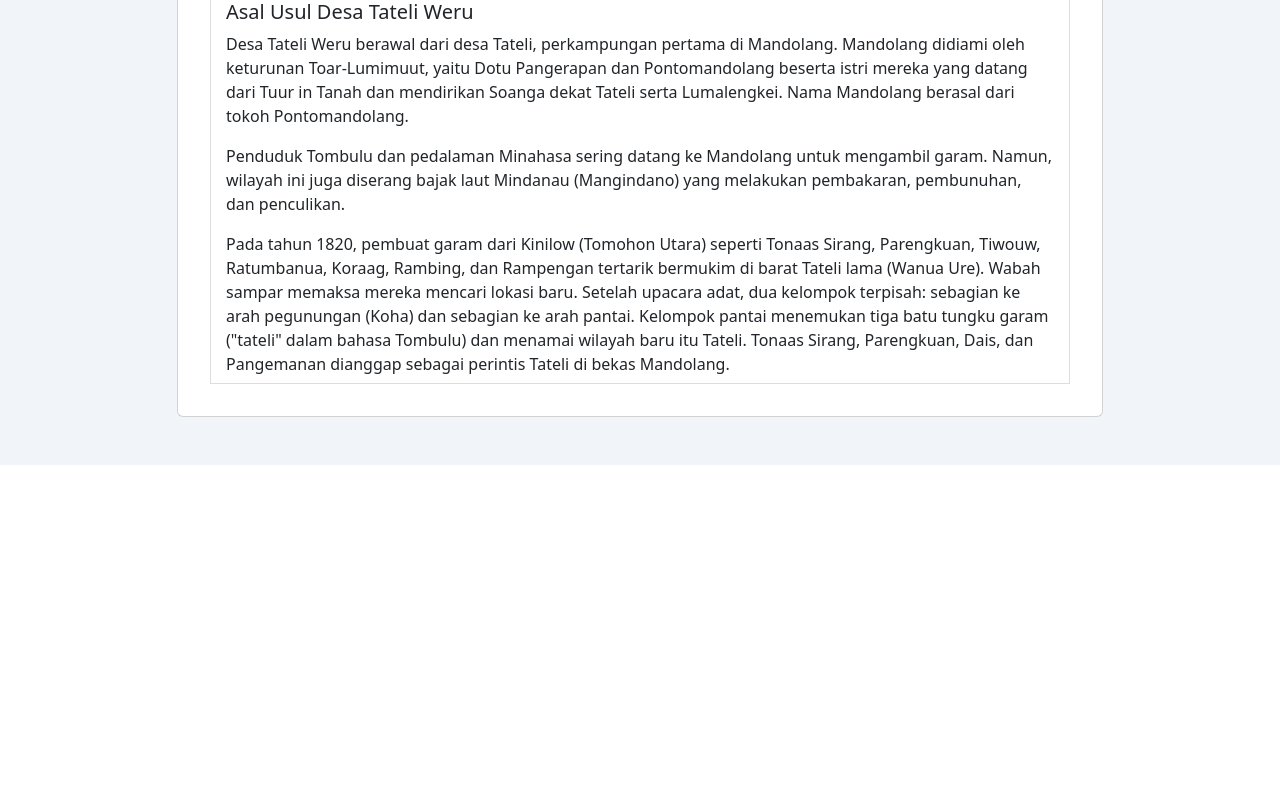
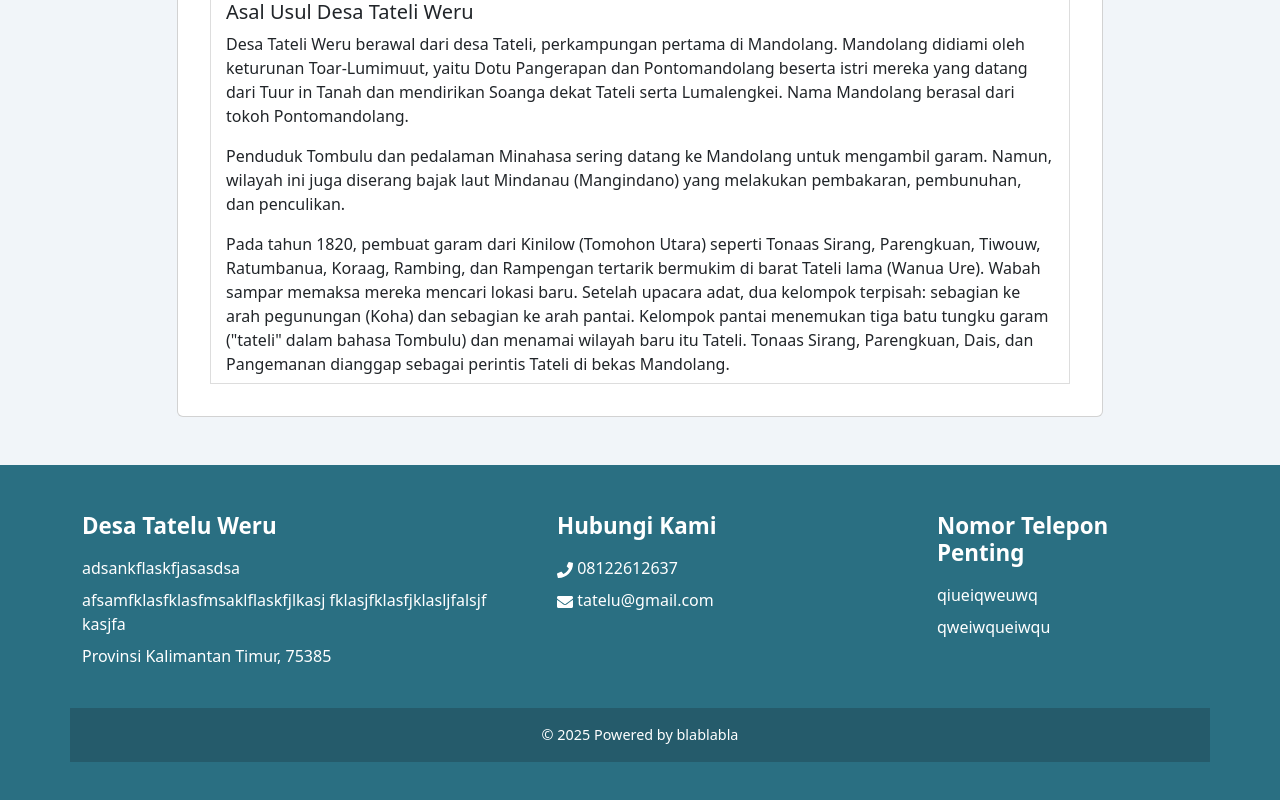
Before and after one commit to wlp26/desa-profile, a React (Vite) app: page /profil in a window 1280 px wide. Shown: the part 1266-2066 px from the top of the page. Before the commit the page ends 1731 px from the top, so only its background shows below. Built offline with nearby package versions, Linux system fonts and the light colour scheme.

Commit message:
new changes commit

```diff
--- /dev/null
+++ b/src/components/footer.jsx
@@ -0,0 +1,47 @@
+import React from "react";
+import { Container, Row, Col } from "react-bootstrap";
+import { FaPhone, FaEnvelope } from "react-icons/fa";
+import "../css/Footer.css";
+
+const Footer = () => {
+  return (
+    <footer className="footer-section">
+      <Container>
+        <Row className="footer-content">
+          <Col xs={12} md={5} className="footer-column">
+            <h5>Desa Tatelu Weru</h5>
+            <p>adsankflaskfjasasdsa</p>
+            <p>
+              afsamfklasfklasfmsaklflaskfjlkasj fklasjfklasfjklasljfalsjf kasjfa
+            </p>
+            <p>Provinsi Kalimantan Timur, 75385</p>
+          </Col>
+
+          <Col xs={12} md={4} className="footer-column">
+            <h5>Hubungi Kami</h5>
+            <p>
+              <FaPhone /> 08122612637
+            </p>
+            <p>
+              <FaEnvelope /> tatelu@gmail.com
+            </p>
+          </Col>
+
+          <Col xs={12} md={3} className="footer-column">
+            <h5>Nomor Telepon Penting</h5>
+            <p>qiueiqweuwq</p>
+            <p>qweiwqueiwqu</p>
+          </Col>
+        </Row>
+
+        <Row className="footer-bottom">
+          <Col xs={12} className="footer-bottom-content">
+            <p>© 2025 Powered by blablabla</p>
+          </Col>
+        </Row>
+      </Container>
+    </footer>
+  );
+};
+
+export default Footer;
--- /dev/null
+++ b/src/css/footer.css
@@ -0,0 +1,68 @@
+.footer-section {
+  background-color: #2a6f82; /* Warna latar belakang merah */
+  color: white;
+  padding: 3rem 0;
+}
+
+.footer-content {
+  margin-bottom: 2rem;
+  justify-content: center;
+}
+
+.footer-column h5 {
+  font-size: 1.4rem;
+  font-weight: 600;
+  margin-bottom: 1rem;
+}
+
+.footer-column p {
+  font-size: 1rem;
+  margin-bottom: 0.5rem;
+}
+
+.footer-icons {
+  display: flex;
+  gap: 15px;
+  margin-top: 1rem;
+}
+
+.footer-icons svg {
+  color: white;
+  cursor: pointer;
+}
+
+.footer-links h5 {
+  font-size: 1.4rem;
+  font-weight: 600;
+  margin-bottom: 1rem;
+}
+
+.footer-links ul {
+  list-style: none;
+  padding-left: 0;
+}
+
+.footer-links li {
+  margin-bottom: 0.5rem;
+}
+
+.footer-links a {
+  color: white;
+  text-decoration: none;
+  font-size: 1rem;
+}
+
+.footer-links a:hover {
+  text-decoration: underline;
+}
+
+.footer-bottom {
+  background-color: #255b6b; /* Warna latar belakang lebih gelap untuk footer bawah */
+  padding: 1rem;
+}
+
+.footer-bottom-content p {
+  margin: 0;
+  font-size: 0.9rem;
+  text-align: center;
+}
--- a/src/pages/DemografiPage.jsx
+++ b/src/pages/DemografiPage.jsx
@@ -9,6 +9,7 @@ import PertumbuhanPenduduk from "../components/PertumbuhanPenduduk";
 import PendidikanInfografis from "../components/PendidikanInfografis";
 import GolonganDarahInfografis from "../components/GolonganDarahInfografis";
 import PekerjaanCardSection from "../components/PekerjaanCardSection";
+import Footer from "../components/footer";
 
 const DemografiPage = () => {
   useEffect(() => {
@@ -27,6 +28,7 @@ const DemografiPage = () => {
       <AgamaInfografis />
       <PekerjaanCardSection />
       <GolonganDarahInfografis />
+      <Footer />
     </>
   );
 };
--- a/src/pages/DesaProfile.jsx
+++ b/src/pages/DesaProfile.jsx
@@ -4,6 +4,7 @@ import Navbar from "../components/Navbar";
 import VisiMisiSection from "../components/VisiMisiSection";
 import SejarahDesa from "../components/SejarahDesa";
 import SejarahPanjangDesa from "../components/SejarahPanjangDesa";
+import Footer from "../components/footer";
 
 const DesaProfile = () => {
   useEffect(() => {
@@ -15,6 +16,7 @@ const DesaProfile = () => {
       <VisiMisiSection />
       <SejarahDesa />
       <SejarahPanjangDesa />
+      <Footer />
     </>
   );
 };
--- a/src/pages/Home.jsx
+++ b/src/pages/Home.jsx
@@ -5,6 +5,7 @@ import InfografisPertama from "../components/InfografisPertama";
 import Maps from "../components/Maps";
 import GalleryCarousel from "../components/GalleryCarousel";
 import JelajahiDesaSection from "../components/JelajahiDesa";
+import Footer from "../components/footer";
 
 const Home = () => {
   useEffect(() => {
@@ -18,6 +19,7 @@ const Home = () => {
       <InfografisPertama />
       <GalleryCarousel />
       <Maps />
+      <Footer />
     </>
   );
 };
```
